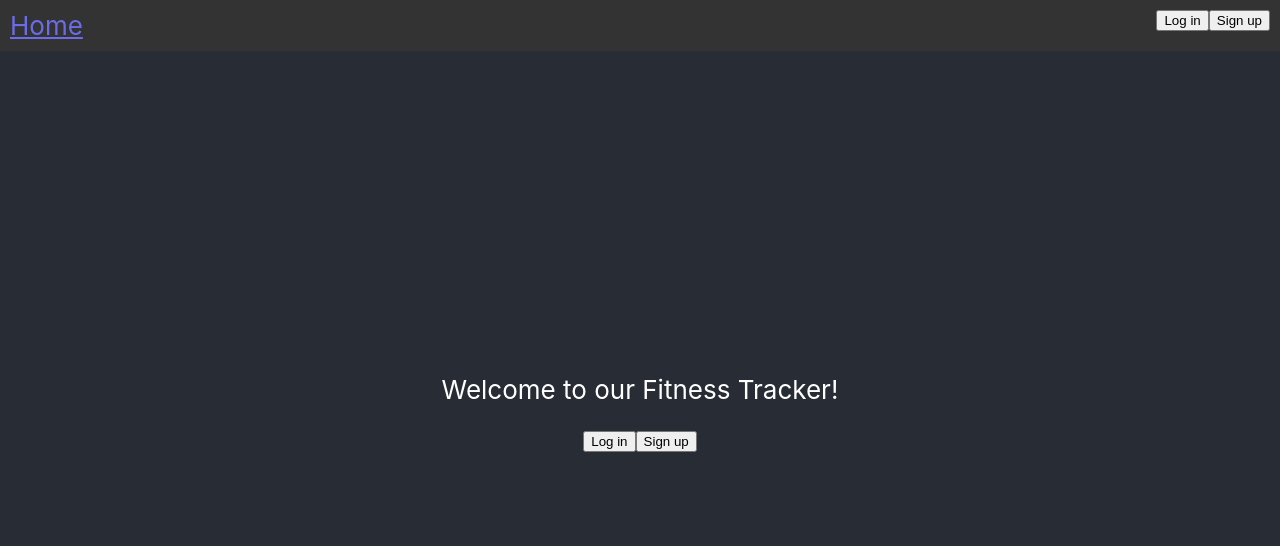
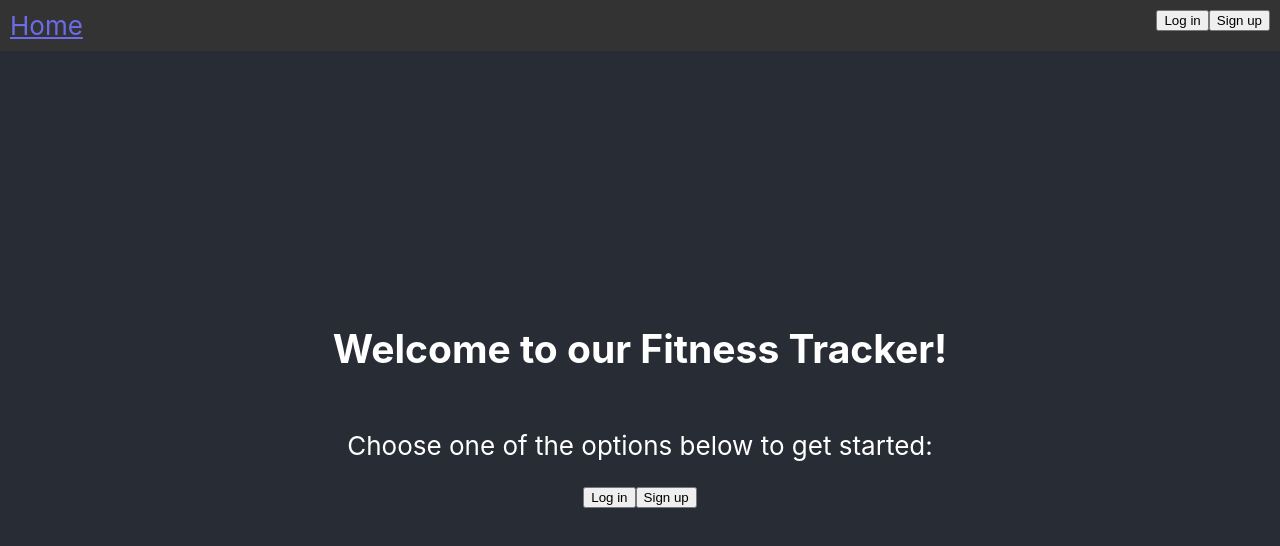
Before and after one commit to beknobloch/FitnessTracker, a React (Create React App) app in the folder fitness-tracker/: page /start in a window 1280 px wide. Shown: the top 546 px of the page. Built offline with nearby package versions, Linux system fonts and the light colour scheme; no server answers.

Commit message:
Update Start.js

```diff
--- a/fitness-tracker/src/pages/Start.js
+++ b/fitness-tracker/src/pages/Start.js
@@ -9,7 +9,8 @@ function Start() {
 
   return (
     <div className='startPage'>
-      <p>Welcome to our Fitness Tracker!</p>
+      <h2>Welcome to our Fitness Tracker!</h2>
+      <p>Choose one of the options below to get started:</p>
       <AuthStatus displayLogout={false} nav={navigate}/>
       {/* Button to toggle the visibility of ExampleQuery */}
       {/*<button onClick={() => setShowExampleQuery(!showExampleQuery)}>Toggle Example Query</button>*/}
```
